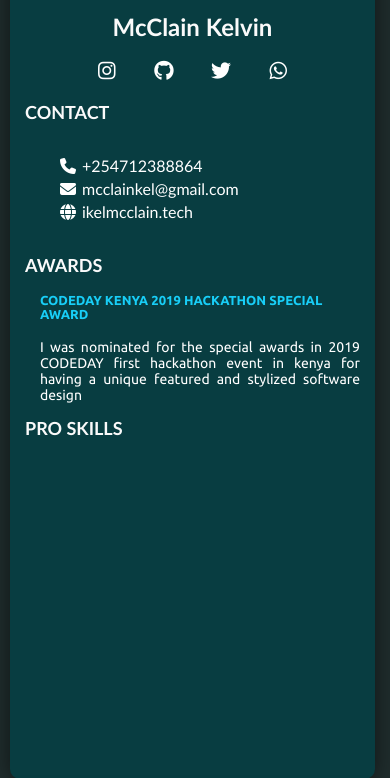
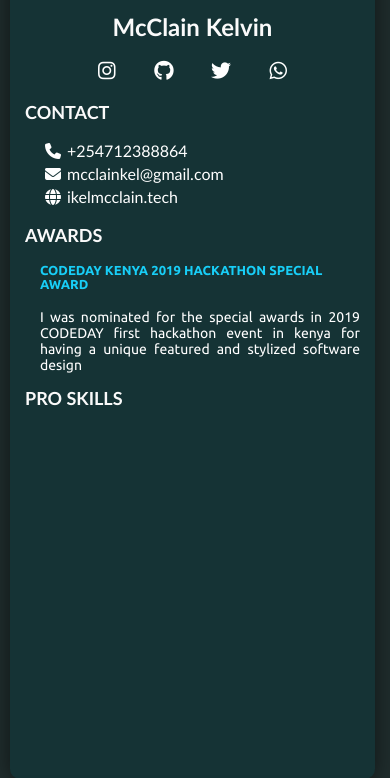
Before and after one commit to Kelmcclain/kelmcclain.github.io, a plain HTML site: page resume.html in a window 390 px wide. Shown: the part 231-1009 px from the top of the page. Drawn offline with Linux system fonts and the light colour scheme.

Commit message:
Update resume.css

```diff
--- a/css/resume.css
+++ b/css/resume.css
@@ -37,8 +37,8 @@ body {
     width: 400px;
     height: 1000px;
     overflow: hidden;
-    background: rgb(8, 61, 65);
-    color: white;
+    background: rgba(8, 61, 65, 0.418);
+    color: rgb(255, 255, 255);
     border-radius: 10px;
     box-shadow: 0 0 20px rgba(0, 0, 0, 0.5);
     display: flex;
@@ -204,9 +204,6 @@ body {
         width: 100%;
     }
 
-    .card-content table {
-        margin: 15px;
-    }
 
     .content-block {
         width: 100%;
```
